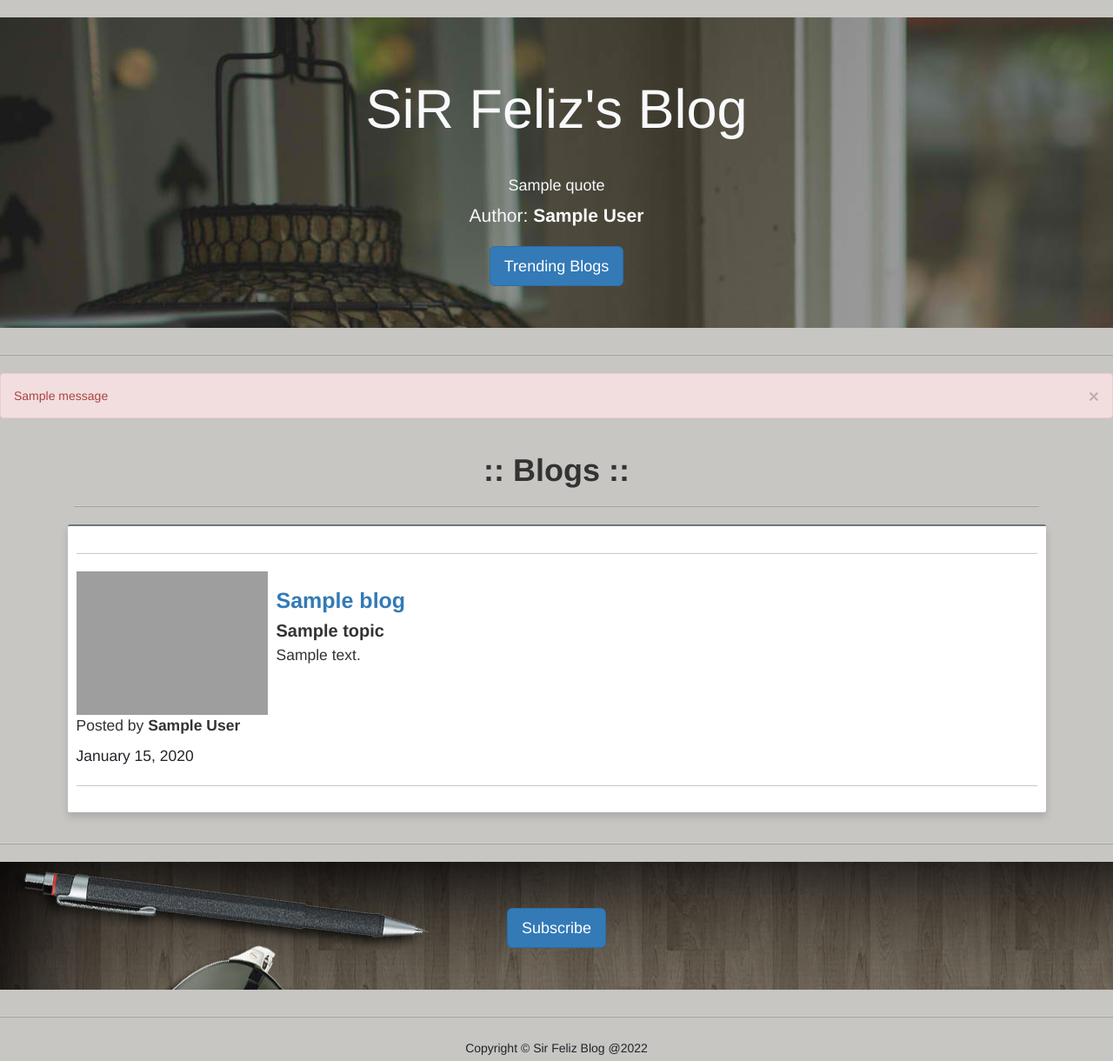
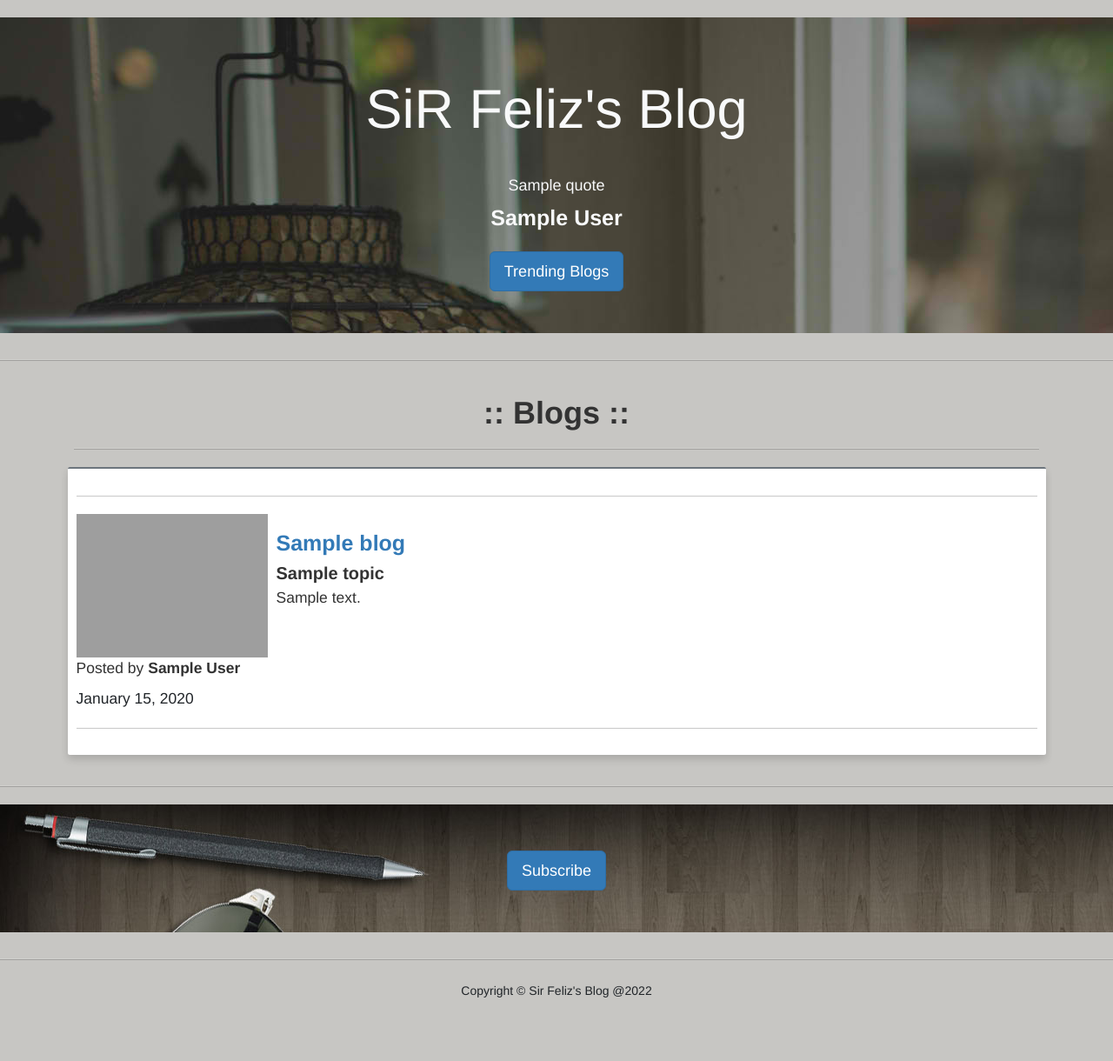
Before and after one commit to SayiaFelix/Blog_app, a Flask app: template app/templates/index.html in a window 1280 px wide. Shown: the part 62-1282 px from the top of the page at 87% size. After the commit the page ends 1209 px from the top, so only its background shows below. Run offline with Flask 2, Linux system fonts and the light colour scheme; the template is opened without the code that fills it: most values are stand-ins (such as "Sample title", 1, 10 or a date in 2020); one stand-in notice (Sample message) is shown; data that the repository does not hold is empty; some libraries are stand-ins or nearby versions; some web fonts are replaced; grey boxes are pictures that could not be loaded.

Commit message:
fixing bugs

```diff
--- a/app/templates/index.html
+++ b/app/templates/index.html
@@ -5,17 +5,13 @@
     <div class="jumbotron text-center" style="background-image: url('static/photos/bgg1.jpg')">
         <h1 class="display-2 text-light"> SiR Feliz's Blog </h1><br>
         <small><h4 class="text-light "> {{Quote.quote}} </h4></small>
-        <p class="text-light ">Author: <strong>{{Quote.author}}</strong></p>
-        <div class="btn-group mt-2 " role="group " aria-label="Basic example ">
-            <a class="btn btn-primary btn-lg " href="/blogposts ">  Trending Blogs </a>
+        <p class="text-light fs-1 fw-bold"><strong>{{Quote.author}}</strong></p>
+        <div class="btn-group mt-2" role="group " aria-label="Basic example ">
+            <a class="btn btn-primary btn-lg" href="/blogposts ">  Trending Blogs </a>
         </div>
     </div>
-    <hr> {% for message in get_flashed_messages() %}
-    <div class="alert alert-danger ">
-        <button type="button " class="close " data-dismiss="alert ">&times;</button> {{ message }}
-    </div>
-    {% endfor %}
-    <div class="container ">
+    <hr>
+    <div class="container">
         <h1 class="text-center fw-bold "> :: Blogs ::</h1>
         <hr>
         <div class="row ">
@@ -56,7 +52,7 @@
         <div class="container ">
             <div class="row ">
                 <div class="col-lg-8 col-md-10 mx-auto ">
-                    <p class="copyright text-center m-2 medium text-dark ">Copyright &copy; Sir Feliz Blog @2022</p>
+                    <p class="copyright text-center m-2 medium text-dark ">Copyright &copy; Sir Feliz's Blog @2022</p>
                 </div>
             </div>
         </div>
```
